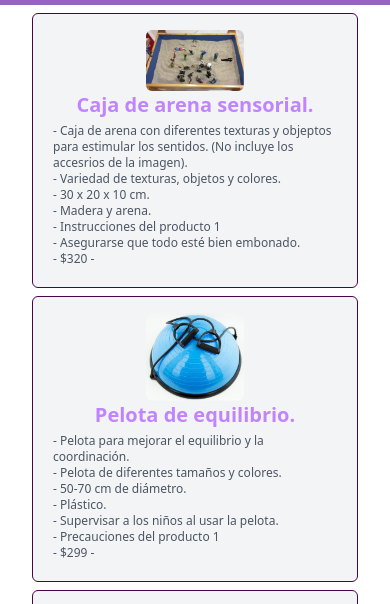
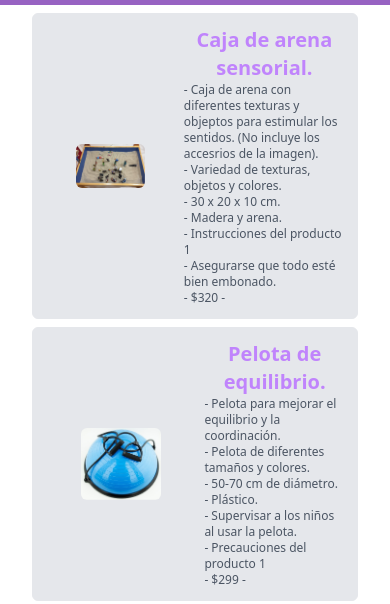
Before and after one commit to yahir140306/catalogoProductos, an Astro site: page / in a window 390 px wide. Shown: the part 183-787 px from the top of the page. Built offline with nearby package versions, Linux system fonts and the light colour scheme; Astro itself is replaced by a stand-in of ours.

Commit message:
responsive movile

```diff
--- a/src/components/Products/Card.astro
+++ b/src/components/Products/Card.astro
@@ -2,11 +2,7 @@
 import { PRODUCTOS } from "./Productos";
 import "./Productos";
 ---
-
-<!-- <h1 class="text-3xl font-semibold bg-purple-800/70 text-center rounded p-4">
-  Catalogo de Productos.
-</h1> -->
-<section class="ml-6 mr-6 block md:grid-cols-3 ">
+<section class="ml-6 mr-6 block md:grid grid-cols-3 ">
   {
     PRODUCTOS.map(
       ({
@@ -21,12 +17,14 @@ import "./Productos";
         precio,
         descuento,
       }) => (
-        <article class="bg-gray-100 m-2 border-fuchsia-950 border rounded-md p-4">
+        <article class="bg-gray-200 m-2 flex items-center border rounded-md p-2 text-wrap md:block">
           <section>
-            <img src={foto} alt={descripcion} class="object-cover rounded-md w-1/3 m-auto" />
+            <img src={foto} alt={descripcion} class="object-cover rounded-md m-auto w-1/2 md:w-1/3 " />
+          </section>
+          <section class="text-gray-600 m-1 text-xs ">
             <h2 class="text-xl text-center font-bold text-purple-400">{nombre}</h2>
-            <section class="text-gray-600 m-1 text-xs ">
-              <ul>
+              <div>
+                <ul>
                 <li>- {descripcion}</li>
                 <li>- {caracteristicas}</li>
                 <li>- {dimensiones}</li>
@@ -35,8 +33,8 @@ import "./Productos";
                 <li>- {precauciones}</li>
                 <li>- ${precio} - {descuento}</li>
               </ul>
+              </div>
             </section>
-          </section>
         </article>
       )
     )
```
